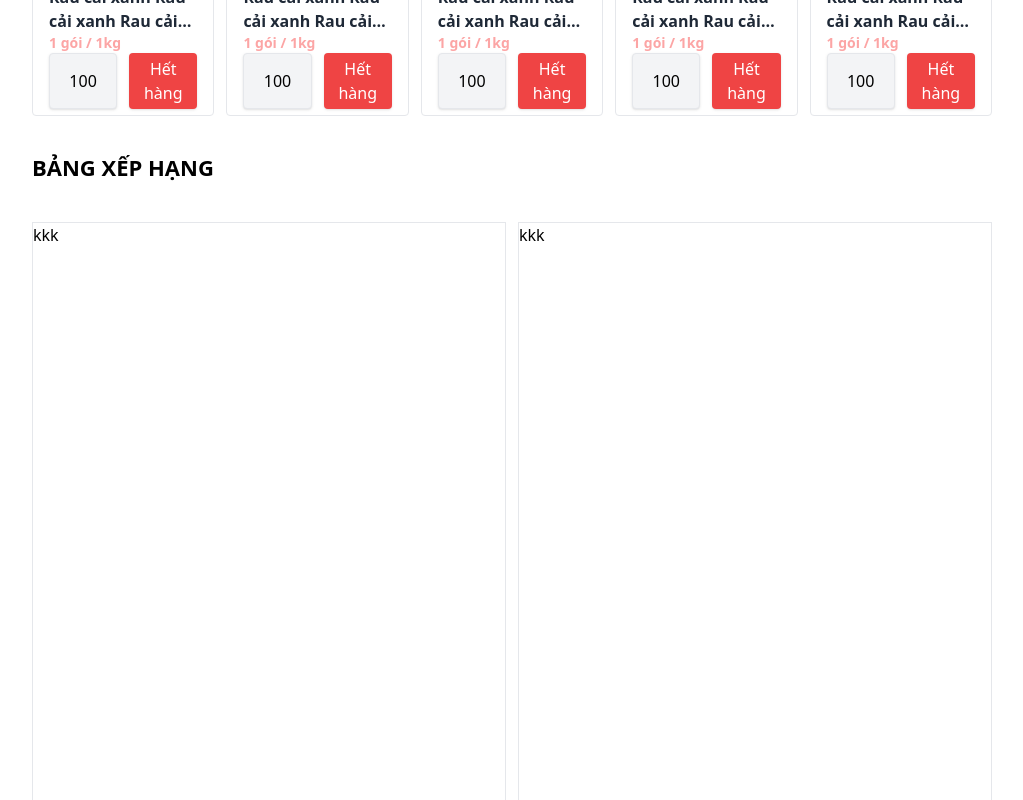
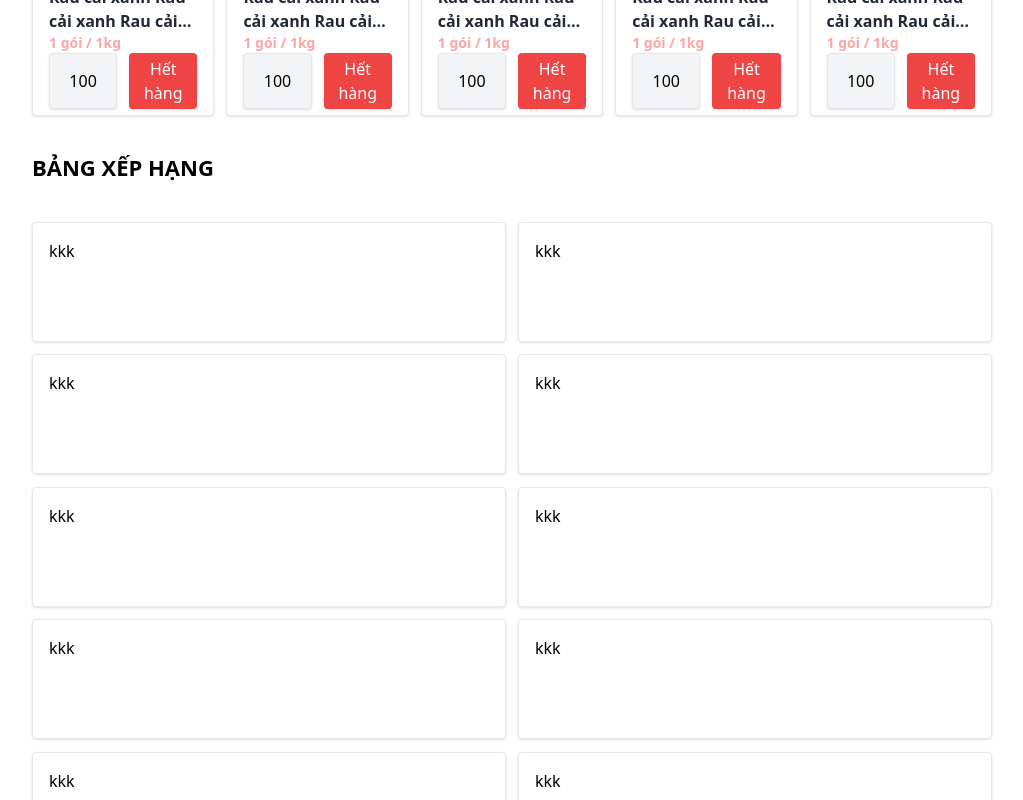
Before and after one commit to SongDuy/web-an-thanh-food, a React (Create React App) app: page / in a window 1280 px wide. Shown: the part 2000-2800 px from the top of the page, without its empty margins (128-1151 px from the left). Built offline with nearby package versions, Linux system fonts and the light colour scheme.

Commit message:
Update new

```diff
--- a/src/components/ProductCard.js
+++ b/src/components/ProductCard.js
@@ -5,7 +5,7 @@ const ProductCard = () => {
 
   return (
     <Link to="/Lương-Thực/Chi-Tiết">
-      <div className="border p-4 rounded hover:shadow-md hover:bg-red-50 transition-all duration-300 bg-white max-w-[230px] h-[320px] flex flex-col">
+      <div className="border p-4 rounded shadow hover:shadow-md hover:bg-red-50 transition-all duration-300 bg-white max-w-[230px] h-[320px] flex flex-col">
 
         {/* Khu vực ảnh: Giữ nguyên h-40 (~160px) */}
         <div className=" relative w-full h-[160px] mb-3 overflow-hidden rounded flex-shrink-0">
--- a/src/components/RankingCard.js
+++ b/src/components/RankingCard.js
@@ -1,6 +1,6 @@
 const RankingCard = () => {
   return (
-    <div>
+    <div className="w-full h-[120px] border rounded shadow hover:bg-red-50 p-4">
         kkk
     </div>
   );
--- a/src/pages/home/index.js
+++ b/src/pages/home/index.js
@@ -42,11 +42,19 @@ const HomePage = () => {
                     <h1 className="text-[22px] font-bold uppercase">Bảng Xếp Hạng </h1>
 
                     <div className="w-full min-h-[650px] grid grid-cols-2 gap-3 mt-[38px] ">
-                        <div className="w-full border">
+                        <div className="w-full grid grid-cols-1 gap-3">
+                            <RankingCard />
+                            <RankingCard />
+                            <RankingCard />
+                            <RankingCard />
                             <RankingCard />
                         </div>
 
-                        <div className="w-full border">
+                         <div className="w-full grid grid-cols-1 gap-3">
+                            <RankingCard />
+                            <RankingCard />
+                            <RankingCard />
+                            <RankingCard />
                             <RankingCard />
                         </div>
                     </div>
```
